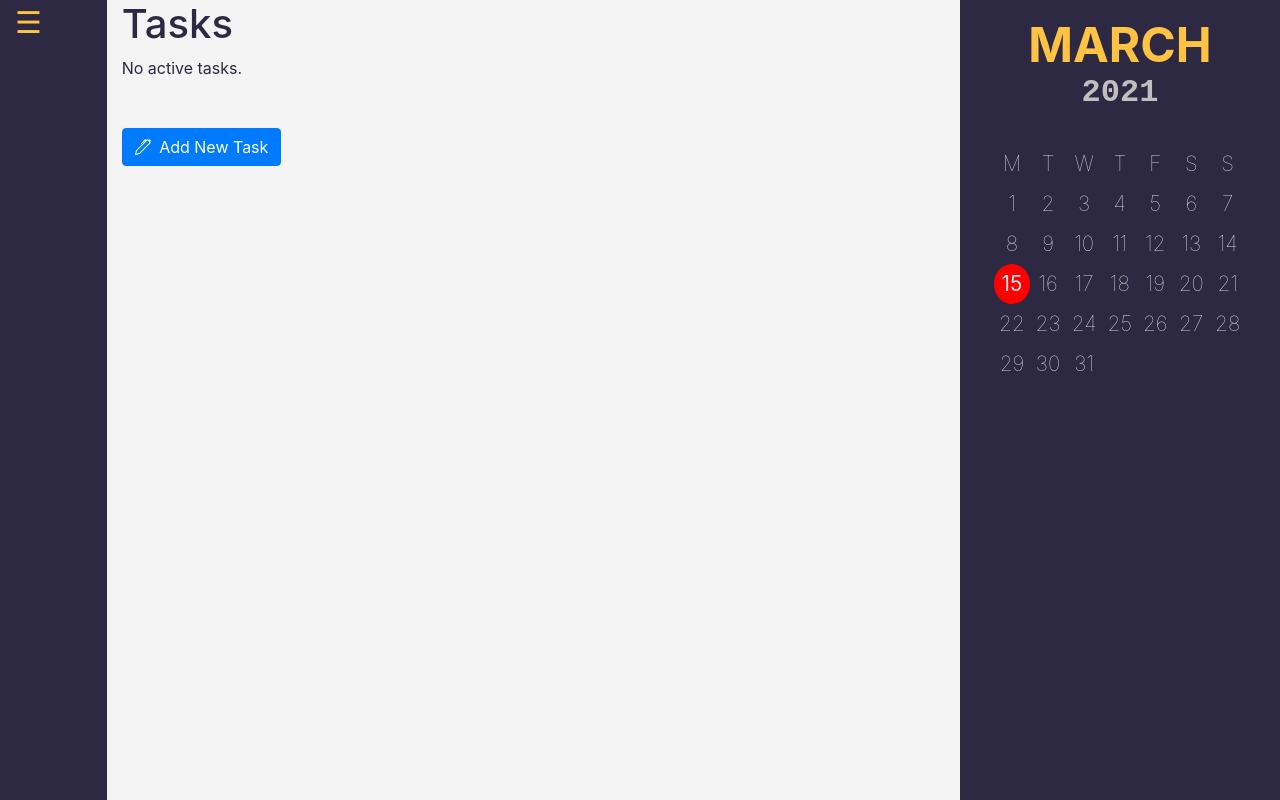
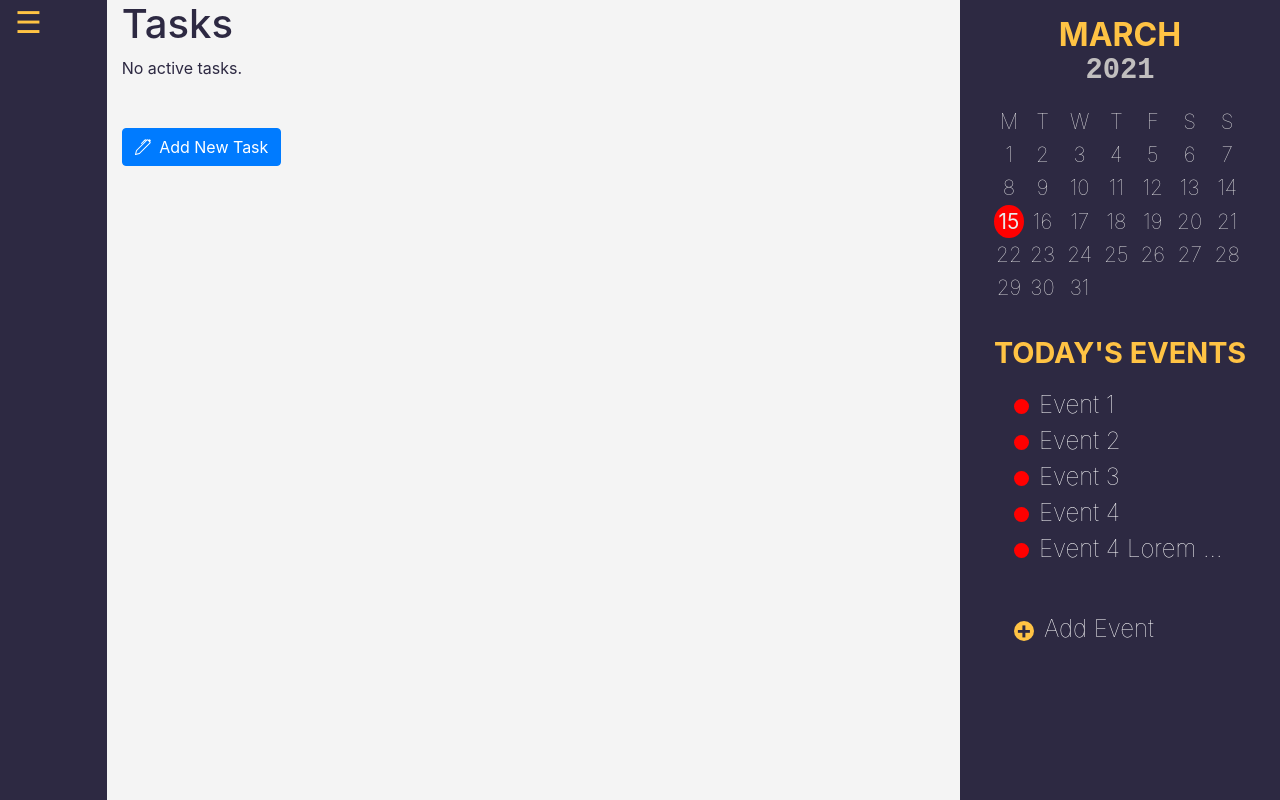
Before and after one commit to CS192-CalNotes/CalNotes, a Django app: page / in a window 1280 px wide. Run offline with Django 3.2, Linux system fonts and the light colour scheme; data that the repository does not hold is empty; some libraries are stand-ins or nearby versions.

Commit message:
feat: events list design

```diff
--- a/CalNotes/calnote/static/calnote/calendar.css
+++ b/CalNotes/calnote/static/calnote/calendar.css
@@ -6,12 +6,19 @@
 
 .calendar h1 {
   font-weight: bold;
-  font-size: 3rem;
+  font-size: 2rem;
   margin-bottom: 0;
   text-transform: uppercase;
 }
 
+.calendar .heading {
+  margin-top: 2rem;
+  margin-bottom: 1rem;
+  font-size: 1.8rem;
+}
+
 .calendar h2 {
+  font-size: 1.8rem;
   margin-top: 0;
   font-family: "Courier New", Courier, monospace;
   font-weight: bold;
@@ -20,13 +27,13 @@
 
 .calendar table {
   width: 252px;
-  margin-top: 2rem;
+  margin-top: 1rem;
   margin-left: auto;
   margin-right: auto;
 }
 
 .calendar tr {
-  height: 40px;
+  height: 30px;
 }
 
 .calendar th {
@@ -50,8 +57,8 @@
 
 .calendar td.selected {
   color: #e9e9e9;
-  width: 36px;
-  height: 36px;
+  width: 30px !important;
+  height: 30px !important;
   background-color: red !important;
   font-weight: normal;
   border-radius: 50%;
@@ -62,3 +69,75 @@
   background-color: rgba(255, 255, 255, 0.089);
   border-radius: 50%;
 }
+
+.calendar .events {
+  max-height: 28vh;
+  overflow-y: auto;
+  overflow-x: hidden;
+  width: 80%;
+  margin-left: auto;
+  margin-right: auto;
+}
+
+.calendar .actions {
+  width: 80%;
+  margin-left: auto;
+  margin-right: auto;
+}
+
+.calendar .new-event {
+  width: 80%;
+  margin-left: auto;
+  margin-right: auto;
+}
+
+.calendar .event {
+  text-align: left;
+  display: flex;
+  justify-content: left;
+}
+
+.calendar .marker {
+  margin-left: 10px;
+  margin-top: auto;
+  margin-bottom: auto;
+  transform: translateY(2px);
+  width: 15px;
+  height: 15px;
+  background-color: red;
+  border-radius: 50%;
+}
+
+.calendar .actions .marker {
+  cursor: pointer;
+  margin-left: 10px;
+  margin-top: auto;
+  margin-bottom: auto;
+  transform: translateY(2px);
+  width: 20px;
+  height: 20px;
+  padding: 0;
+  color: #2d2942;
+  text-align: center;
+  line-height: 17px;
+  font-size: 1.5rem;
+  font-weight: bolder;
+  background-color: #ffc344;
+  border-radius: 50%;
+}
+
+.calendar .label {
+  color: white;
+  font-size: 1.5rem;
+  margin-left: 10px;
+  width: 80%;
+  cursor: pointer;
+  text-overflow: ellipsis;
+  white-space: nowrap;
+  overflow: hidden;
+  font-weight: lighter;
+}
+
+.calendar .label:hover {
+  font-weight: normal;
+}
--- a/CalNotes/calnote/templates/calnote/calendar.html
+++ b/CalNotes/calnote/templates/calnote/calendar.html
@@ -15,18 +15,50 @@
 
     {% for week in calendar_month_range %}
     <tr>
-                {% for day in week %}
-                    {% if day <= 0 or day > calendar_days %}
+      {% for day in week %} {% if day <= 0 or day > calendar_days %}
       <td>&nbsp;</td>
-                    {% else %}
-                        {% if day == calendar_selected %}
+      {% else %} {% if day == calendar_selected %}
       <td class="selected">{{ day }}</td>
       {% else %}
       <td>{{ day }}</td>
-                        {% endif %}
-                    {% endif %}
-                {% endfor %}
+      {% endif %} {% endif %} {% endfor %}
     </tr>
     {% endfor %}
   </table>
+
+  <h1 class="heading">TODAY'S EVENTS</h1>
+
+  <div class="events">
+    <div class="event">
+      <div class="marker">&nbsp;</div>
+      <div class="label">Event 1</div>
     </div>
+    <div class="event">
+      <div class="marker">&nbsp;</div>
+      <div class="label">Event 2</div>
+    </div>
+    <div class="event">
+      <div class="marker">&nbsp;</div>
+      <div class="label">Event 3</div>
+    </div>
+    <div class="event">
+      <div class="marker">&nbsp;</div>
+      <div class="label">Event 4</div>
+    </div>
+    <div class="event">
+      <div class="marker">&nbsp;</div>
+      <div class="label">
+        Event 4 Lorem ipsum dolor sit amet, consectetur adipisicing elit. Optio
+        animi illum, nihil unde aspernatur amet quis sequi ea, fuga maiores
+        distinctio molestiae consequuntur id, cupiditate beatae nam corrupti
+        obcaecati. Natus!
+      </div>
+    </div>
+  </div>
+  <div class="actions">
+    <div class="event">
+      <div class="marker">&plus;</div>
+      <div class="label">Add Event</div>
+    </div>
+  </div>
+</div>
```
Lines whose indentation alone changed are shown as unchanged.
